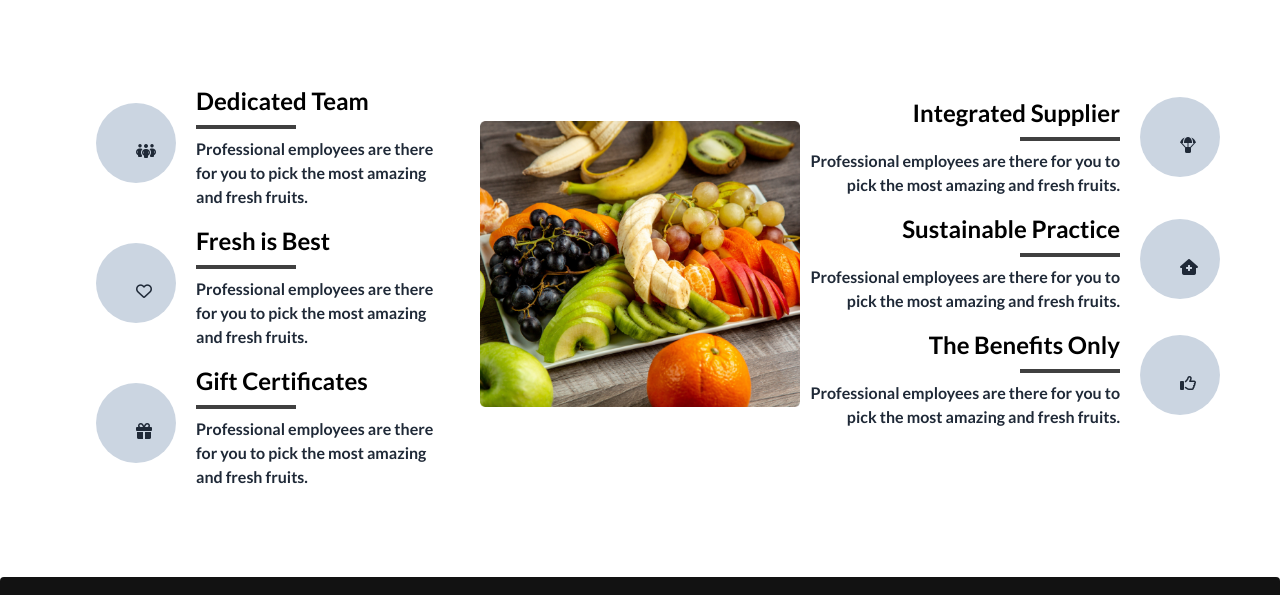
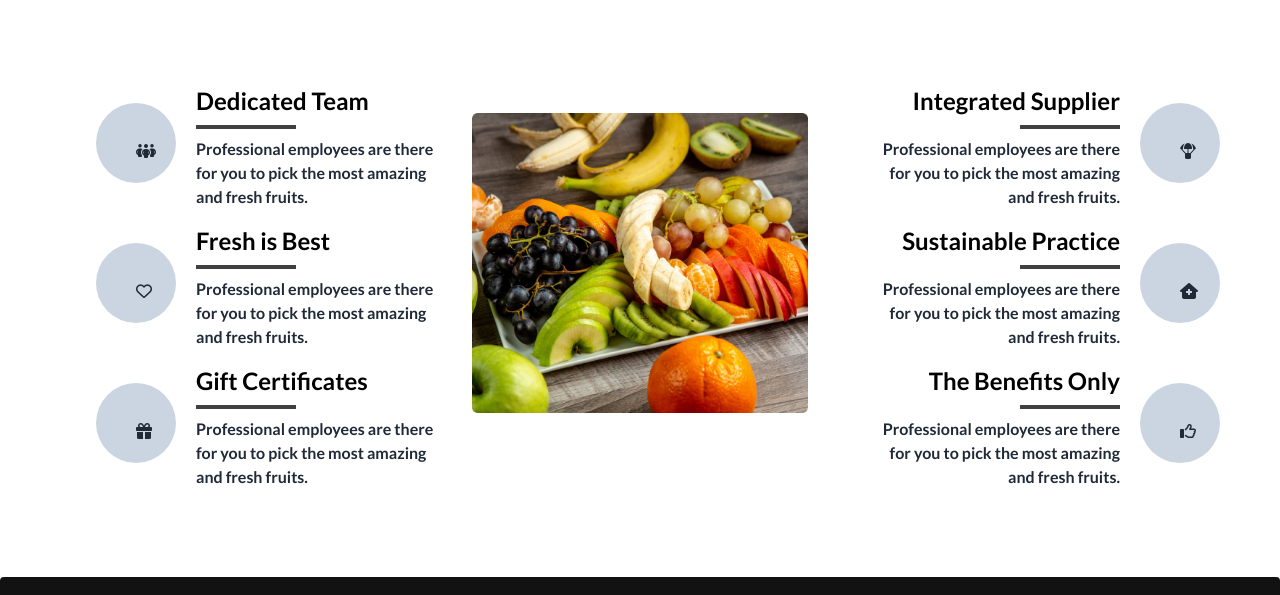
Before and after one commit to SintoDas/Aassignment-B8A3-food-brust, a plain HTML site: page index.html in a window 1280 px wide. Shown: the part 2753-3348 px from the top of the page. Drawn offline with nearby package versions, Linux system fonts and the light colour scheme.

Commit message:
error fix

```diff
--- a/index.html
+++ b/index.html
@@ -946,13 +946,13 @@
             </div>
           </div>
           <div
-            class="mt-7 order-first mx-auto lg:order-2 space-y-2 md:mx-auto p-4"
+            class="mt-7 order-first mx-auto lg:order-2 space-y-2 md:mx-auto p-2"
           >
-            <img src="images/whychoose1.png" alt="" />
+            <img class="mx-auto" src="images/whychoose1.png" alt="" />
           </div>
           <div class="order-3 lg:order-3 space-y-2">
             <div
-              class="flex items-center justify-center gap-5 flex-col md:flex-row lg:flex-row-reverse"
+              class="flex items-center justify-center gap-5 flex-col md:flex-row lg:flex-row-reverse space-y-2"
             >
               <i
                 class="bg-slate-300 w-10 h-5 lg:w-16 lg:h-8 text-center p-10 rounded-full fa-solid fa-parachute-box"
@@ -964,7 +964,7 @@
                 <div
                   class="lg:ml-56 border-2 border-[#121212CD] w-[100px]"
                 ></div>
-                <p>
+                <p class="lg:ml-16">
                   Professional employees are there for you to pick the most
                   amazing and fresh fruits.
                 </p>
@@ -983,7 +983,7 @@
                 <div
                   class="lg:ml-56 border-2 border-[#121212CD] w-[100px]"
                 ></div>
-                <p>
+                <p class="lg:ml-16">
                   Professional employees are there for you to pick the most
                   amazing and fresh fruits.
                 </p>
@@ -1000,7 +1000,7 @@
                 <div
                   class="lg:ml-56 border-2 border-[#121212CD] w-[100px]"
                 ></div>
-                <p>
+                <p class="lg:ml-16">
                   Professional employees are there for you to pick the most
                   amazing and fresh fruits.
                 </p>
```
